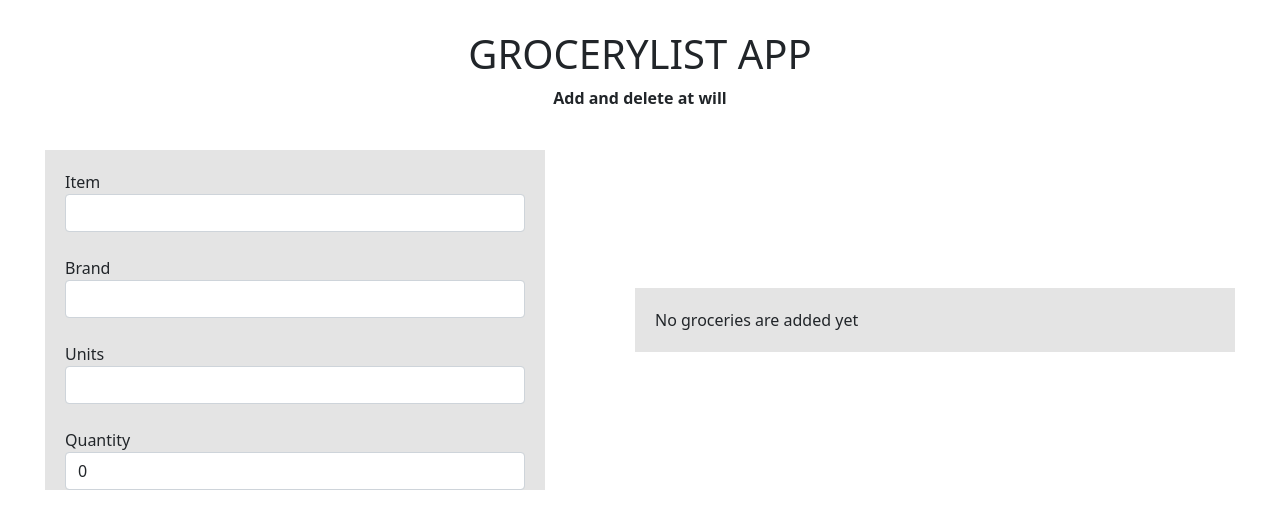
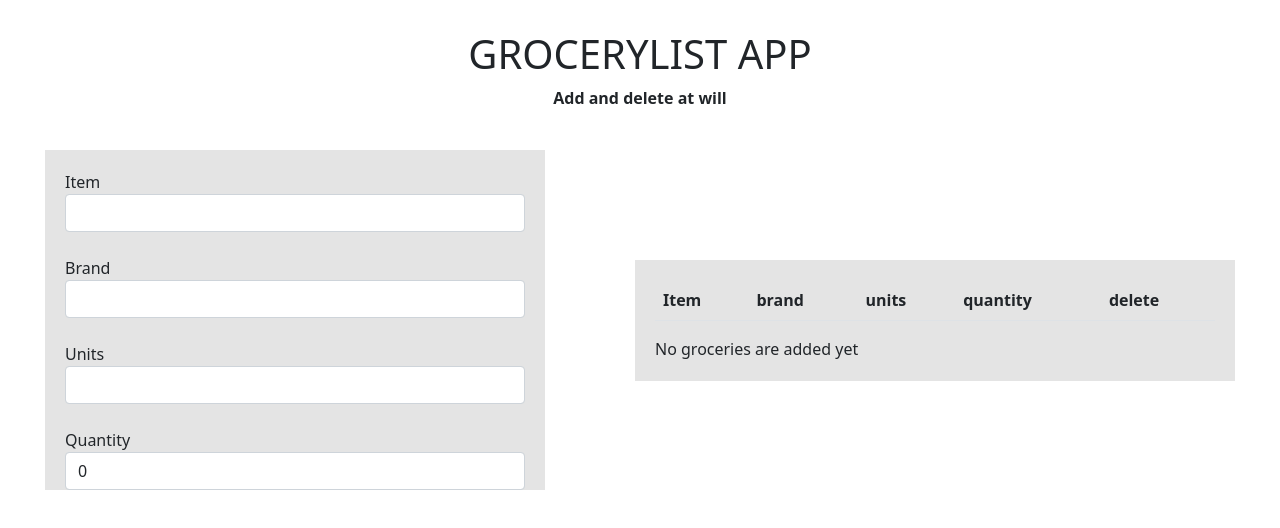
Before and after one commit to shawasty/react-grocerylist-hw, a React (Create React App) app: page / in a window 1280 px wide. Shown: the top 528 px of the page. Built offline with nearby package versions, Linux system fonts and the light colour scheme.

Commit message:
created a display for grocery list

```diff
--- a/src/App.js
+++ b/src/App.js
@@ -87,8 +87,27 @@ function App() {
 
         </div>
         <div className="view-container">
-          {groceries.length < 1 && <div> No groceries are added yet</div>}
-        </div>
+          {groceries.length>=0&& <>
+          <div className="table-responsive">
+          <table className="table">
+              <thead>
+                <tr>
+                  <th>Item</th>
+                  <th> brand</th>
+                  <th>units</th>
+                  <th>quantity</th>
+                  <th>delete</th>
+
+                </tr>
+              </thead>
+            </table>
+
+          </div>
+
+          </>}
+
+          {groceries.length <= 0 && <div> No groceries are added yet</div>}
+          </div>
       </div>
 
     </div>
```
Also changed, not shown: src/components/View.jsx (added, +11 -0 lines).
